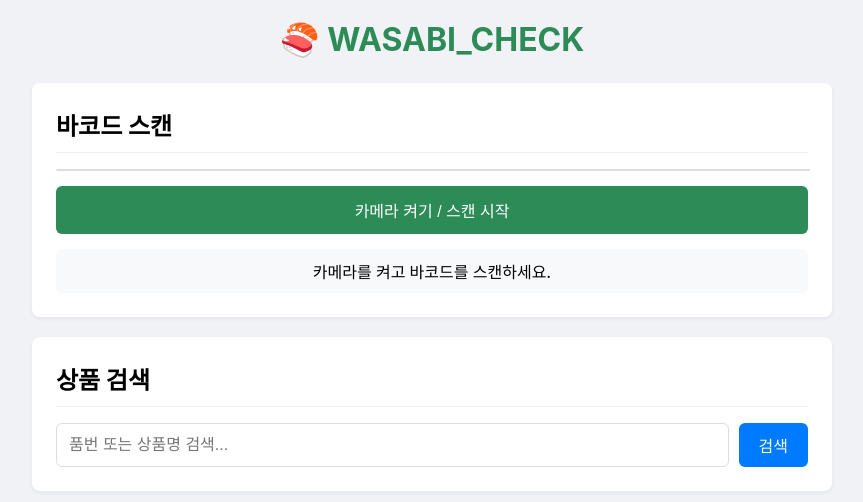
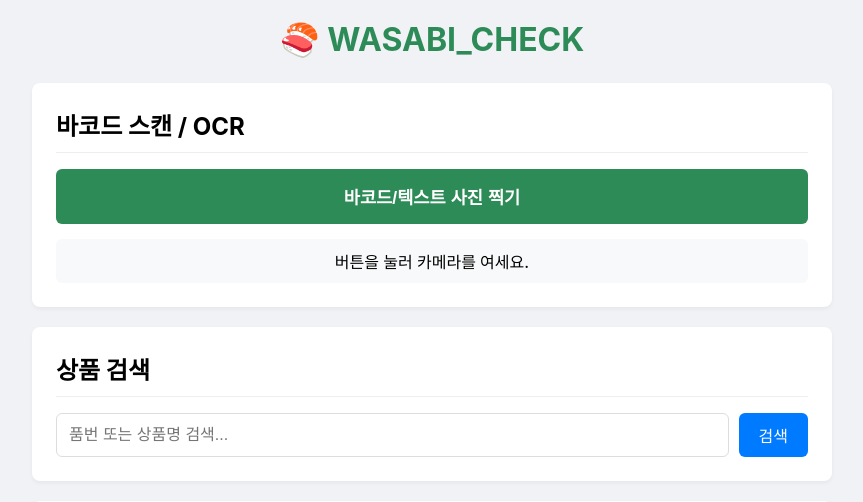
Before and after one commit to Mingdezzi/WASABI_CHECK, a Flask app: page / in a window 1280 px wide. Shown: the top 502 px of the page, without its empty margins (208-1071 px from the left). Run offline with Flask 3, Linux system fonts and the light colour scheme; some libraries are stand-ins or nearby versions.

Commit message:
Add files via upload

```diff
--- a/templates/index.html
+++ b/templates/index.html
@@ -5,142 +5,36 @@
     <meta name="viewport" content="width=device-width, initial-scale=1.0">
     <title>WASABI_CHECK - 상품 리스트</title>
     <script src="https://unpkg.com/html5-qrcode@2.3.8/html5-qrcode.min.js"></script>
+    <script src='https://cdn.jsdelivr.net/npm/tesseract.js@5/dist/tesseract.min.js'></script>
+
     <style>
-        /* (3) UI 클린업: 전체 폰트 및 배경 설정 */
-        body {
-            font-family: -apple-system, BlinkMacSystemFont, "Segoe UI", Roboto, "Helvetica Neue", Arial, sans-serif;
-            margin: 0;
-            padding: 20px;
-            background-color: #f0f2f5; /* 밝은 회색 배경 */
-        }
-        .container {
-            max-width: 800px;
-            margin: 0 auto;
-        }
-
-        /* (3) UI 클린업: 카드(Card) 스타일 */
-        .card {
-            background-color: #ffffff;
-            border-radius: 8px;
-            box-shadow: 0 2px 4px rgba(0,0,0,0.05);
-            margin-bottom: 20px;
-            padding: 24px;
-        }
-
-        h1 {
-            color: #2d8b57; /* Wasabi color */
-            margin: 0 0 24px 0;
-            text-align: center;
-            font-size: 2em;
-        }
-        h2 {
-            margin-top: 0;
-            margin-bottom: 16px;
-            border-bottom: 1px solid #eee;
-            padding-bottom: 10px;
-        }
-
-        /* 알림 메시지 (Flash) */
-        .flash {
-            padding: 15px;
-            margin-bottom: 20px;
-            border-radius: 8px;
-            font-weight: 500;
-        }
+        /* (이전과 동일) */
+        body { font-family: -apple-system, BlinkMacSystemFont, "Segoe UI", Roboto, "Helvetica Neue", Arial, sans-serif; margin: 0; padding: 20px; background-color: #f0f2f5; }
+        .container { max-width: 800px; margin: 0 auto; }
+        .card { background-color: #ffffff; border-radius: 8px; box-shadow: 0 2px 4px rgba(0,0,0,0.05); margin-bottom: 20px; padding: 24px; }
+        h1 { color: #2d8b57; margin: 0 0 24px 0; text-align: center; font-size: 2em; }
+        h2 { margin-top: 0; margin-bottom: 16px; border-bottom: 1px solid #eee; padding-bottom: 10px; }
+        .flash { padding: 15px; margin-bottom: 20px; border-radius: 8px; font-weight: 500; }
         .flash.success { background-color: #d4edda; color: #155724; border: 1px solid #c3e6cb; }
         .flash.error { background-color: #f8d7da; color: #721c24; border: 1px solid #f5c6cb; }
-
-        /* 검색바 */
         .search-bar { display: flex; gap: 10px; }
-        .search-bar input[type="text"] {
-            flex-grow: 1;
-            padding: 12px;
-            border: 1px solid #ddd;
-            border-radius: 6px;
-            font-size: 1em;
-        }
-        .search-bar button {
-            padding: 0 20px;
-            background-color: #007bff;
-            color: white;
-            border: none;
-            border-radius: 6px;
-            cursor: pointer;
-            font-weight: 500;
-            font-size: 1em;
-        }
-        .search-bar button:hover { background-color: #0056b3; }
-
-        /* 상품 리스트 */
+        .search-bar input[type="text"] { flex-grow: 1; padding: 12px; border: 1px solid #ddd; border-radius: 6px; font-size: 1em; }
+        .search-bar button { padding: 0 20px; background-color: #007bff; color: white; border: none; border-radius: 6px; cursor: pointer; font-weight: 500; font-size: 1em; }
         .product-list { list-style: none; padding: 0; }
         .product-list li { margin-bottom: 10px; }
-        .product-list a {
-            display: block;
-            padding: 16px;
-            text-decoration: none;
-            color: #333;
-            border: 1px solid #eee;
-            border-radius: 6px;
-            transition: background-color 0.2s, box-shadow 0.2s;
-        }
-        .product-list a:hover {
-            background-color: #fcfcfc;
-            box-shadow: 0 1px 3px rgba(0,0,0,0.05);
-        }
+        .product-list a { display: block; padding: 16px; text-decoration: none; color: #333; border: 1px solid #eee; border-radius: 6px; transition: background-color 0.2s, box-shadow 0.2s; }
+        .product-list a:hover { background-color: #fcfcfc; box-shadow: 0 1px 3px rgba(0,0,0,0.05); }
         .product-list .product-name { font-weight: 600; font-size: 1.1em; }
         .product-list .product-number { font-size: 0.9em; color: #555; margin-top: 5px; }
-
-        /* (A6) 엑셀 임포트 폼 스타일 */
         .import-section h3 { margin-top: 0; }
         .import-form { display: flex; flex-wrap: wrap; gap: 10px; align-items: center; }
-        .import-form input[type="file"] {
-            flex-grow: 1;
-            padding: 8px;
-            border: 1px solid #ddd;
-            border-radius: 6px;
-        }
-        .import-form button {
-            background-color: #dc3545;
-            color: white;
-            border: none;
-            padding: 12px 15px;
-            border-radius: 6px;
-            cursor: pointer;
-            font-weight: bold;
-        }
-        .import-form button:hover { background-color: #c82333; }
-
-        /* (A1) 바코드 스캔 스타일 */
-        #qr-reader {
-            width: 100%;
-            border: 1px solid #ddd;
-            border-radius: 8px;
-            overflow: hidden; /* 스캐너 모서리 */
-        }
-        #scanner-controls { margin-top: 15px; display: flex; gap: 10px; }
-        #scanner-controls button {
-            flex-grow: 1;
-            background-color: #2d8b57;
-            color: white;
-            border: none;
-            padding: 12px;
-            cursor: pointer;
-            border-radius: 6px;
-            font-size: 1em;
-            font-weight: 500;
-        }
-        #scanner-controls button.stop { background-color: #dc3545; }
-        #scanner-status {
-            margin-top: 15px;
-            font-weight: 500;
-            text-align: center;
-            padding: 10px;
-            border-radius: 6px;
-            background-color: #f8f9fa;
-        }
+        .import-form input[type="file"] { flex-grow: 1; padding: 8px; border: 1px solid #ddd; border-radius: 6px; }
+        .import-form button { background-color: #dc3545; color: white; border: none; padding: 12px 15px; border-radius: 6px; cursor: pointer; font-weight: bold; }
+        #scan-file-btn { width: 100%; background-color: #2d8b57; color: white; border: none; padding: 15px; cursor: pointer; border-radius: 6px; font-size: 1.1em; font-weight: 600; }
+        #scanner-status { margin-top: 15px; font-weight: 500; text-align: center; padding: 10px; border-radius: 6px; background-color: #f8f9fa; }
         #scanner-status.success { background-color: #d4edda; color: #155724; }
         #scanner-status.error { background-color: #f8d7da; color: #721c24; }
-
+        #scanner-status.loading { background-color: #fff3cd; color: #856404; }
     </style>
 </head>
 <body>
@@ -156,13 +50,10 @@
         {% endwith %}
 
         <div class="card" id="scanner-section">
-            <h2>바코드 스캔</h2>
-            <div id="qr-reader"></div>
-            <div id="scanner-controls">
-                <button id="start-scan-btn">카메라 켜기 / 스캔 시작</button>
-                <button id="stop-scan-btn" class="stop" style="display: none;">스캔 중지</button>
-            </div>
-            <div id="scanner-status">카메라를 켜고 바코드를 스캔하세요.</div>
+            <h2>바코드 스캔 / OCR</h2>
+            <button id="scan-file-btn">바코드/텍스트 사진 찍기</button>
+            <input type="file" id="qr-file-input" accept="image/*" capture style="display: none;">
+            <div id="scanner-status">버튼을 눌러 카메라를 여세요.</div>
         </div>
 
         <div class="card">
@@ -176,39 +67,19 @@
         </div>
 
         <div class="card">
-
-            {% if showing_favorites %}
-                <h2>즐겨찾기 목록</h2>
-            {% else %}
-                <h2>상품 검색 결과</h2>
-            {% endif %}
-
+            {% if showing_favorites %} <h2>즐겨찾기 목록</h2> {% else %} <h2>상품 검색 결과</h2> {% endif %}
             <ul class="product-list">
                 {% for product in products %}
-                    <li>
-                        <a href="{{ url_for('product_detail', product_number=product.product_number) }}">
-                            <div class="product-name">{{ product.product_name }}</div>
-                            <div class="product-number">{{ product.product_number }}</div>
-                        </a>
-                    </li>
+                    <li> <a href="{{ url_for('product_detail', product_number=product.product_number) }}"> <div class="product-name">{{ product.product_name }}</div> <div class="product-number">{{ product.product_number }}</div> </a> </li>
                 {% else %}
-                    {% if showing_favorites %}
-                        <li style="text-align: center; padding: 20px; color: #555;">즐겨찾기된 상품이 없습니다.</li>
-                    {% else %}
-                        <li style="text-align: center; padding: 20px; color: #555;">검색된 상품이 없습니다.</li>
-                    {% endif %}
+                    {% if showing_favorites %} <li style="text-align: center; padding: 20px; color: #555;">즐겨찾기된 상품이 없습니다.</li> {% else %} <li style="text-align: center; padding: 20px; color: #555;">검색된 상품이 없습니다.</li> {% endif %}
                 {% endfor %}
             </ul>
         </div>
 
         <div class="card import-section">
             <h3>DB 덮어쓰기 (엑셀 업로드)</h3>
-            <form action="{{ url_for('import_excel') }}"
-                  method="POST"
-                  enctype="multipart/form-data"
-                  class="import-form"
-                  onsubmit="return confirm('경고! DB를 덮어씁니다. 기존 데이터가 모두 삭제됩니다. 계속하시겠습니까?');">
-
+            <form action="{{ url_for('import_excel') }}" method="POST" enctype="multipart/form-data" class="import-form" onsubmit="return confirm('경고! DB를 덮어씁니다. 기존 데이터가 모두 삭제됩니다. 계속하시겠습니까?');">
                 <input type="file" name="excel_file" accept=".xlsx, .xls" required>
                 <button type="submit">업로드 및 임포트</button>
             </form>
@@ -217,80 +88,95 @@
 
     <script>
         document.addEventListener('DOMContentLoaded', (event) => {
-            const startBtn = document.getElementById('start-scan-btn');
-            const stopBtn = document.getElementById('stop-scan-btn');
+            const scanBtn = document.getElementById('scan-file-btn');
+            const fileInput = document.getElementById('qr-file-input');
             const statusEl = document.getElementById('scanner-status');
-            let html5QrCode = null; // 스캐너 인스턴스
 
-            // 스캔 성공 시 호출되는 콜백 함수
-            const qrCodeSuccessCallback = (decodedText, decodedResult) => {
-                console.log(`스캔 성공: ${decodedText}`);
-                statusEl.textContent = `스캔 성공: ${decodedText}. 서버에서 품번 조회 중...`;
+            scanBtn.addEventListener('click', () => { fileInput.click(); });
+
+            fileInput.addEventListener('change', (e) => {
+                if (e.target.files.length == 0) { statusEl.textContent = "취소되었습니다."; statusEl.className = 'scanner-status'; return; }
+
+                statusEl.textContent = "사진 분석 중... (바코드 먼저)"; statusEl.className = 'scanner-status loading';
+                const imageFile = e.target.files[0];
+
+                // (*** 1. 바코드 형식 CODE_128 지정 ***)
+                const html5QrCode = new Html5Qrcode("qr-reader", { formatsToSupport: [ Html5QrcodeSupportedFormats.CODE_128 ] });
+
+                // 2. 바코드 스캔 시도
+                html5QrCode.scanFile(imageFile, true)
+                    .then(decodedText => {
+                        // 2-1. 바코드 성공 -> 서버 전송
+                        handleBarcodeSuccess(decodedText);
+                    })
+                    .catch(err => {
+                        // 2-2. 바코드 실패 -> OCR 시도
+                        statusEl.textContent = "바코드 실패. OCR(텍스트 인식) 시도 중...";
+                        statusEl.className = 'scanner-status loading';
+                        console.warn("바코드 스캔 실패:", err);
+
+                        // 3. Tesseract.js로 OCR 시도
+                        Tesseract.recognize(
+                            imageFile,
+                            'kor+eng', // 한국어 + 영어 인식
+                            { logger: m => console.log(m) } // (선택) 진행률 콘솔 출력
+                        ).then(({ data: { text } }) => {
+                            // 3-1. OCR 성공 -> 서버 전송
+                            handleOcrSuccess(text);
+                        }).catch(ocrErr => {
+                            // 3-2. OCR 마저 실패
+                            statusEl.textContent = `OCR 실패: ${ocrErr}`;
+                            statusEl.className = 'scanner-status error';
+                        });
+                    })
+                    .finally(() => { fileInput.value = null; });
+            });
+
+            // 바코드 성공 시 서버 전송 함수
+            function handleBarcodeSuccess(decodedText) {
+                console.log(`바코드 성공: ${decodedText}`);
+                statusEl.textContent = `바코드 성공: ${decodedText}. 서버에서 품번 조회 중...`;
                 statusEl.className = 'scanner-status success';
 
-                stopScan();
-
                 fetch("{{ url_for('barcode_search') }}", {
-                    method: 'POST',
-                    headers: { 'Content-Type': 'application/json' },
-                    body: JSON.stringify({ barcode: decodedText })
+                    method: 'POST', headers: { 'Content-Type': 'application/json' }, body: JSON.stringify({ barcode: decodedText })
                 })
                 .then(response => response.json())
                 .then(data => {
                     if (data.status === 'success') {
                         statusEl.textContent = `품번(${data.product_number})을 찾았습니다. 상세 페이지로 이동합니다.`;
                         window.location.href = `/product/${data.product_number}`;
-                    } else {
-                        statusEl.textContent = `오류: ${data.message}`;
-                        statusEl.className = 'scanner-status error';
+                    } else { statusEl.textContent = `바코드 오류: ${data.message}`; statusEl.className = 'scanner-status error'; }
+                })
+                .catch(error => { console.error('바코드 API 오류:', error); statusEl.textContent = '서버 통신 오류 (바코드)'; statusEl.className = 'scanner-status error'; });
+            }
+
+            // OCR 성공 시 서버 전송 함수
+            function handleOcrSuccess(ocrText) {
+                ocrText = ocrText.trim(); // 앞뒤 공백 제거
+                console.log(`OCR 성공: ${ocrText}`);
+                statusEl.textContent = `OCR 성공: "${ocrText}". 서버에서 상품 검색 중...`;
+                statusEl.className = 'scanner-status success';
+
+                if (!ocrText) { statusEl.textContent = "OCR 결과가 비어있습니다."; statusEl.className = 'scanner-status error'; return; }
+
+                fetch("{{ url_for('text_search') }}", { // (*** 신규 API 호출 ***)
+                    method: 'POST', headers: { 'Content-Type': 'application/json' }, body: JSON.stringify({ text: ocrText })
+                })
+                .then(response => response.json())
+                .then(data => {
+                    if (data.status === 'found_one') { // 1개 찾음
+                        statusEl.textContent = `상품(${data.product_number})을 찾았습니다. 상세 페이지로 이동합니다.`;
+                        window.location.href = `/product/${data.product_number}`;
+                    } else if (data.status === 'found_many') { // 여러 개 찾음
+                        statusEl.textContent = `"${data.query}" 포함 상품이 여러 개 있습니다. 검색 결과로 이동합니다.`;
+                        window.location.href = `/?query=${encodeURIComponent(data.query)}`; // 검색 결과 페이지로
+                    } else { // 못 찾음 (not_found)
+                        statusEl.textContent = `OCR 검색 오류: ${data.message}`; statusEl.className = 'scanner-status error';
                     }
                 })
-                .catch(error => {
-                    console.error('서버 통신 오류:', error);
-                    statusEl.textContent = '서버 통신 중 오류가 발생했습니다.';
-                    statusEl.className = 'scanner-status error';
-                });
-            };
-
-            // 스캔 시작 함수
-            function startScan() {
-                if (!html5QrCode) {
-                    html5QrCode = new Html5Qrcode("qr-reader");
-                }
-
-                html5QrCode.start(
-                    { facingMode: "environment" },
-                    { fps: 10, qrbox: { width: 250, height: 100 } },
-                    qrCodeSuccessCallback,
-                    (errorMessage) => { }
-                ).then(() => {
-                    statusEl.textContent = "카메라가 켜졌습니다. 스캔 중...";
-                    statusEl.className = 'scanner-status';
-                    startBtn.style.display = 'none';
-                    stopBtn.style.display = 'inline-block';
-                }).catch((err) => {
-                    statusEl.textContent = `카메라를 시작할 수 없습니다: ${err}`;
-                    statusEl.className = 'scanner-status error';
-                });
+                .catch(error => { console.error('텍스트 검색 API 오류:', error); statusEl.textContent = '서버 통신 오류 (OCR)'; statusEl.className = 'scanner-status error'; });
             }
-
-            // 스캔 중지 함수
-            function stopScan() {
-                if (html5QrCode && html5QrCode.isScanning) {
-                    html5QrCode.stop().then((ignore) => {
-                        console.log("스캔 중지됨");
-                        statusEl.textContent = "스캔이 중지되었습니다.";
-                        statusEl.className = 'scanner-status';
-                        startBtn.style.display = 'inline-block';
-                        stopBtn.style.display = 'none';
-                    }).catch((err) => {
-                        console.error("스캔 중지 실패", err);
-                    });
-                }
-            }
-
-            startBtn.addEventListener('click', startScan);
-            stopBtn.addEventListener('click', stopScan);
         });
     </script>
 </body>
```
